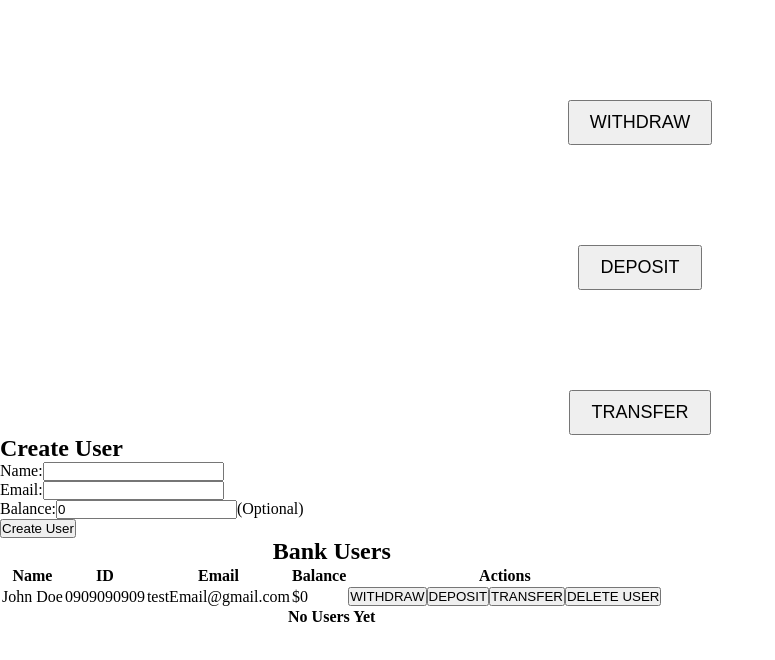
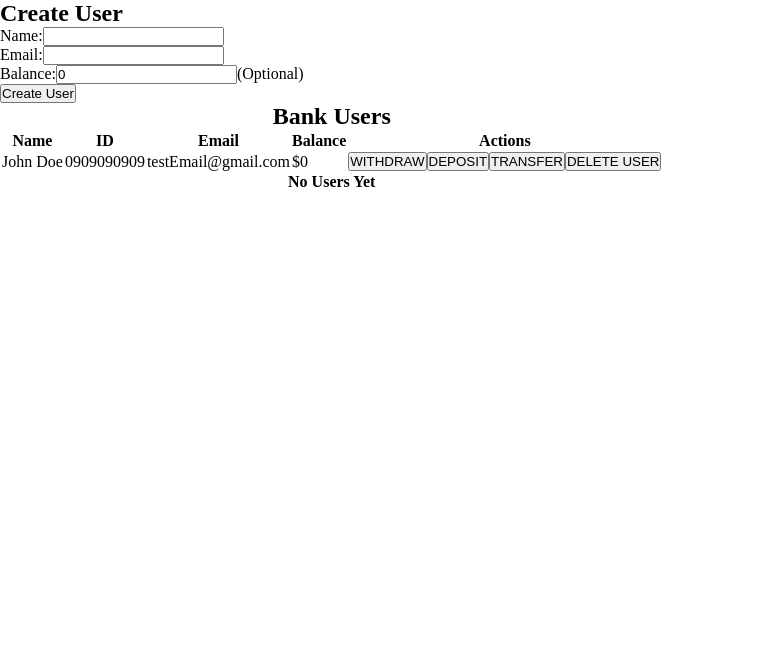
Before and after one commit to vincent-larisma/Banking-App, a React (Create React App) app in the folder banking-app/: page / in a window 1280 px wide. Shown: the top 660 px of the page, without its empty margins (0-775 px from the left). Built offline with nearby package versions, Linux system fonts and the light colour scheme.

Commit message:
New commit

```diff
--- a/banking-app/src/App.js
+++ b/banking-app/src/App.js
@@ -3,7 +3,7 @@ import React from 'react'
 
 //Component
 import UserDisplay from './Components/UserDisplay'
-import Modal from './Components/Modal'
+//import Modal from './Components/Modal'
 
 function App() {
 
--- a/banking-app/src/Components/Modal.jsx
+++ b/banking-app/src/Components/Modal.jsx
@@ -1,50 +1,25 @@
-import React, { useState } from "react";
+import React from "react";
+import { useEffect } from "react";
 
 
-export default function Modal() {
-  const [modal, setModal] = useState(false);
-
-
-  const toggleModal = () => {
-    setModal(!modal);
-  };
-
-  if(modal) {
-    document.body.classList.add('active-modal')
-  } else {
-    document.body.classList.remove('active-modal')
-  }
+export default function Modal(props) {
 
   return (
     <>
 
-      <button onClick={toggleModal} className="btn-modal">
-        WITHDRAW
-      </button>
-
-      <button onClick={toggleModal} className="btn-modal">
-        DEPOSIT
-      </button>
-
-      <button onClick={toggleModal} className="btn-modal">
-        TRANSFER
-      </button>
-
-      {modal && (
-        <div className="modal">
-          <div onClick={toggleModal} className="overlay"></div>
+      {props.isOpen && (
+        <div id='modalcomponent' className="modal active-modal">
+          <div onClick={props.toggleModal} className="overlay"></div>
           <div className="modal-content">
-            <input type="Amount:" id="amount-label"  placeholder="Enter Amount" />
+            {props.method === 'deposit' &&<input type="Amount:" id="amount-label"  placeholder="Enter Amount" />}
             <button>Submit</button>
-            <button className="close-modal" onClick={toggleModal}>
+            <button className="close-modal" onClick={props.toggleModal}>
               x
             </button>
           </div>
         </div>
       )}
 
-
-
        </>
   );
 }
--- a/banking-app/src/Components/userDisplay.jsx
+++ b/banking-app/src/Components/userDisplay.jsx
@@ -67,6 +67,9 @@ export default function UserDisplay() {
 
   const { userList, userEmail, userBalance, userName } = user
 
+  const [depositModal, setDepositModal] = useState(false);
+  const [withdrawModal, setWithdrawModal] = useState(false);
+
   //HandleChange function for the user input
   const handleChangeName = (e) => {
     const { value, name } = e.target
@@ -106,6 +109,7 @@ export default function UserDisplay() {
     list.splice(index, 1)
     setUser({ ...user, userList: list })
 
+    //new Modal
 
   }
 
@@ -133,9 +137,17 @@ export default function UserDisplay() {
     }
   }
 
+  const toggleDepositModal = () => {
+    setDepositModal(!depositModal);
+  }
+    const toggleWithdrawModal = () => {
+      setWithdrawModal(!withdrawModal);
+  };
   return (
     <>
-    <Modal />
+    <Modal method='deposit' isOpen={depositModal} toggleModal={toggleDepositModal}/>
+    <Modal method='withdraw' isOpen={withdrawModal} toggleModal={toggleWithdrawModal}/>
+
       <div>
         <h2>Create User</h2>
         <form onSubmit={handleSubmitUser}>
```
